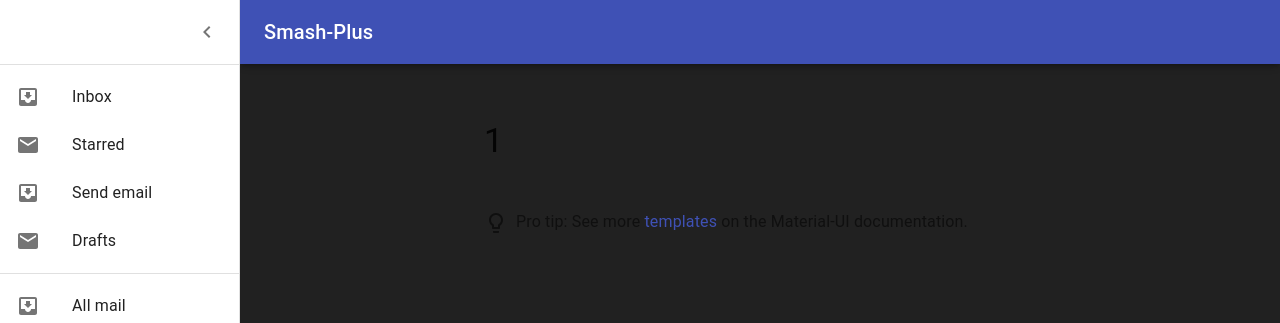
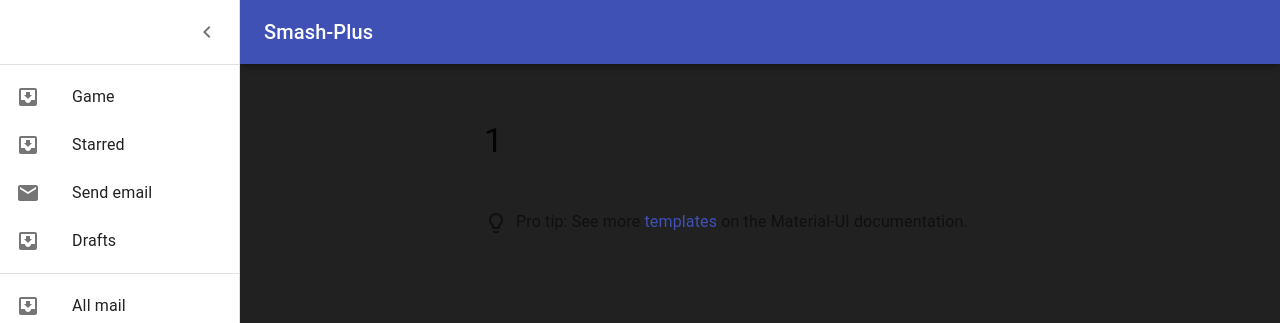
Before and after one commit to Skytown19/smash-plus, a Next.js app in the folder react/: page /1 in a window 1280 px wide. Both pictures are taken after a click on the button "open drawer". Shown: the top 323 px of the page. Built offline with nearby package versions, Linux system fonts and the light colour scheme.

Commit message:
added collapsable button

```diff
--- a/react/pages/[game].js
+++ b/react/pages/[game].js
@@ -19,6 +19,7 @@
 import ListItemText from '@material-ui/core/ListItemText';
 import InboxIcon from '@material-ui/icons/MoveToInbox';
 import MailIcon from '@material-ui/icons/Mail';
+import Collapse from '@material-ui/core/Collapse';
 
 import Container from '@material-ui/core/Container';
 import Box from '@material-ui/core/Box';
@@ -91,6 +92,7 @@
   const classes = useStyles();
   const theme = useTheme();
   const [open, setOpen] = React.useState(false);
+  const [listOpen, setListOpen] = React.useState(false);
 
   const handleDrawerOpen = () => {
     setOpen(true);
@@ -140,7 +142,23 @@
         </div>
         <Divider />
         <List>
-          {['Inbox', 'Starred', 'Send email', 'Drafts'].map((text, index) => (
+          <ListItem button key={1} onClick={() => setListOpen(!listOpen)}>
+            <ListItemIcon>
+              <InboxIcon />
+            </ListItemIcon>
+            <ListItemText primary="Game" />
+          </ListItem>
+          <Collapse in={listOpen} timeout="auto" unmountOnExit>
+            <List component="div" disablePadding>
+              <ListItem button>
+                <ListItemIcon>
+                  <ListItemIcon />
+                </ListItemIcon>
+                <ListItemText primary="Starred" />
+              </ListItem>
+            </List>
+          </Collapse>
+          {['Starred', 'Send email', 'Drafts'].map((text, index) => (
             <ListItem button key={text}>
               <ListItemIcon>{index % 2 === 0 ? <InboxIcon /> : <MailIcon />}</ListItemIcon>
               <ListItemText primary={text} />
```
